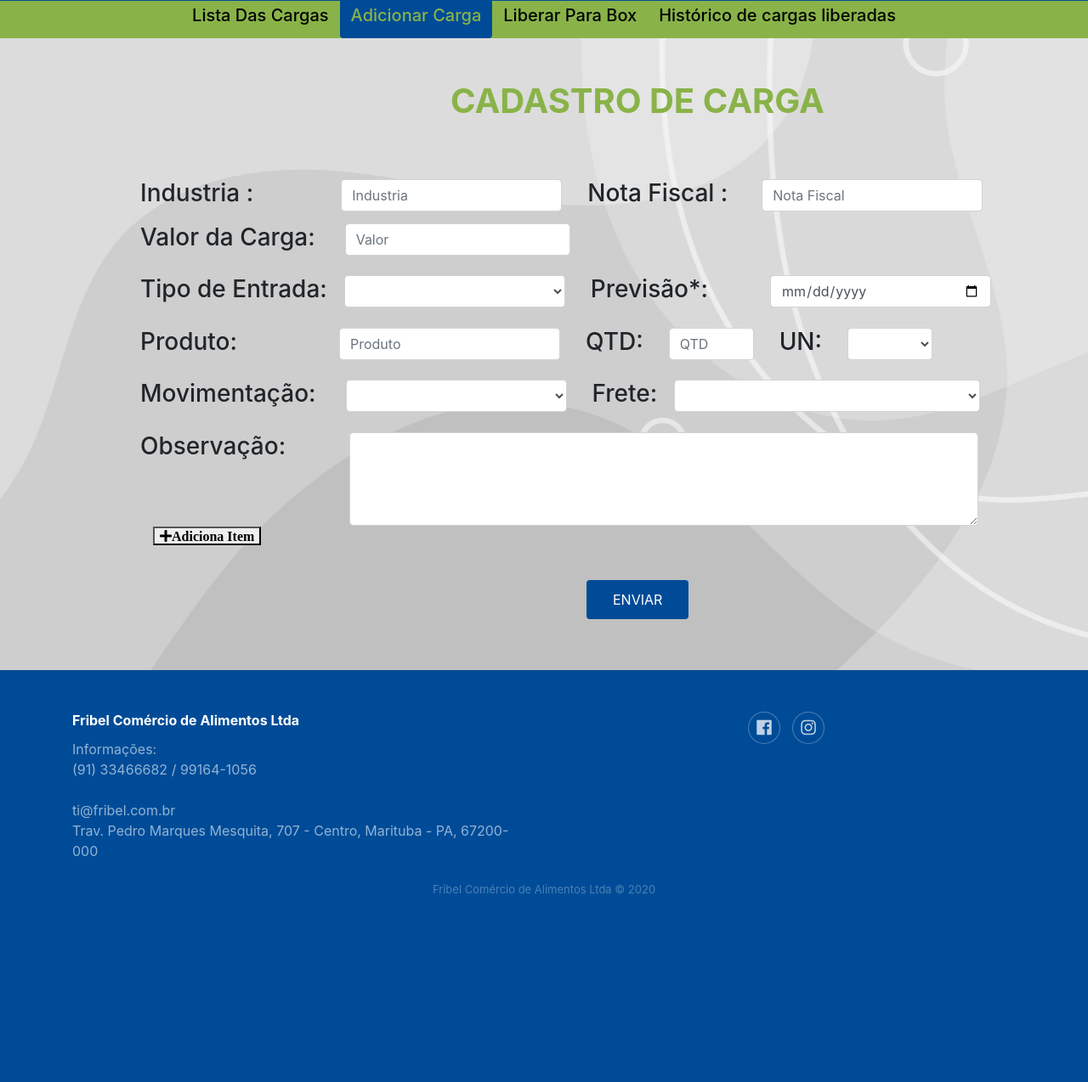
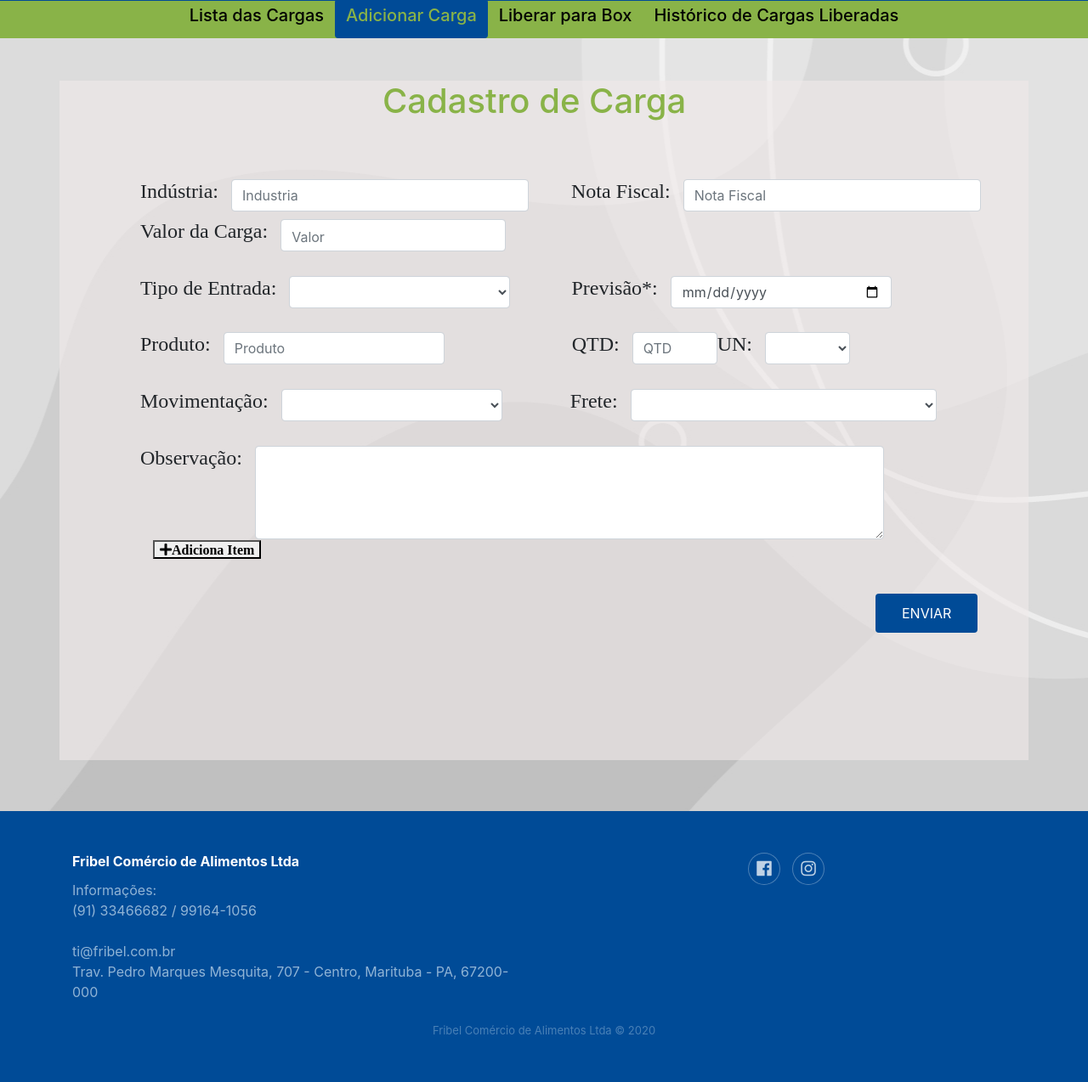
Before and after one commit to fabio21777/labes-fribel_alimentos, a Django app: page /acompanhamento/adicionarCarga/ in a window 1280 px wide. Shown: the part 81-1355 px from the top of the page at 85% size. Before the commit the page ends 1133 px from the top, so only its background shows below. Run offline with Django 3.2, Linux system fonts and the light colour scheme; a user stored in the database is signed in; data comes from the database, SQL or seed files in the repository; both versions use the stored data as it was after the commit; some libraries are stand-ins or nearby versions.

Commit message:
att front-end

```diff
--- a/carga_descarga/core/static/css/styles.css
+++ b/carga_descarga/core/static/css/styles.css
@@ -206,7 +206,7 @@ h3.addcargah3prev{
 }
 #titulo{
     padding-bottom: 60px;
-    padding-left: 350px;
+    padding-left: 270px;
 }
 div.pand{
     padding-top: 20px;
@@ -224,6 +224,8 @@ textarea.addcarga{
 }
 #principal_addcarga{
   padding-left: 110px;
+  background-color: rgba(241, 234, 234, 0.61);
+  height: 100vh;
 }
 div.btadd{
     padding-left: 510px;
@@ -604,3 +606,32 @@ a.cancelarExclusao div.btn.btn-danger:hover{
   background-color: #004b97;
   color: white;
 }
+
+#inputs{
+  font-family: 'Times New Roman', Times, serif;
+  padding-right: 15px;
+  padding-bottom: 10px;
+}
+
+#industria{
+  width: 350px;
+}
+
+#nf{
+  width: 350px;
+}
+
+#valor{
+  width: 150px;
+  padding-top:10px;
+
+}
+
+#principal_login{
+  background-color: rgba(241, 234, 234, 0.61);
+  width: 350px;
+  height: 200px;
+  padding-top: 50px;
+  padding-left: 20px;
+  padding-bottom: 230px;
+}
--- a/carga_descarga/core/templates/base.html
+++ b/carga_descarga/core/templates/base.html
@@ -6,6 +6,7 @@
     <meta name="viewport" content="width=device-width, initial-scale=1.0">
     <link rel="stylesheet" href="https://stackpath.bootstrapcdn.com/bootstrap/4.1.3/css/bootstrap.min.css" integrity="sha384-MCw98/SFnGE8fJT3GXwEOngsV7Zt27NXFoaoApmYm81iuXoPkFOJwJ8ERdknLPMO" crossorigin="anonymous">
     <link rel="stylesheet" href="https://use.fontawesome.com/releases/v5.7.2/css/all.css" integrity="sha384-fnmOCqbTlWIlj8LyTjo7mOUStjsKC4pOpQbqyi7RrhN7udi9RwhKkMHpvLbHG9Sr" crossorigin="anonymous">
+    <link rel="stylesheet" href="https://cdn.jsdelivr.net/npm/bootstrap-icons@1.3.0/font/bootstrap-icons.css">
     <link rel="stylesheet" href="{% static 'css/styles.css'%}">
     <link rel="shortcut icon"  href="{% static 'imagens/LOGO-FRIBEL.ico'%}">
     <title>{% block title %}{% endblock %}</title>
@@ -33,11 +34,11 @@
     </div>
     {% if login != 'login' %}
         <div class="conteiner justify-content-center row basefri" id="navmod">
-            <a href="\acompanhamento/{{user.username}}"><button class="btn btnbase" id="bt_list_carga" value="{{acomp}}"><h3 class="base" id="h3_list_carga">Lista Das Cargas</h3></button></a><!--temporario-->
+            <a href="\acompanhamento/{{user.username}}"><button class="btn btnbase" id="bt_list_carga" value="{{acomp}}"><h3 class="base" id="h3_list_carga">Lista das Cargas</h3></button></a><!--temporario-->
             <!--Laço if controla o acesso a função de cadastrar novas cargas-->
                 <a href="\acompanhamento/adicionarCarga/"><button class="btn btnbase" id="bt_add_carga"><h3 class="base" id="h3_add_carga">Adicionar Carga</h3></button></a>
-            <a href="\liberar-para-box"><button class="btn btnbase" id="bt_liberar"><h3 id="h3_liberar" class="base" >Liberar Para Box</h3></button></a>
-            <a href="\acompanhamento/historico/"><button class="btn btnbase"><h3 class="base">Histórico de cargas liberadas</h3></button></a>
+            <a href="\liberar-para-box"><button class="btn btnbase" id="bt_liberar"><h3 id="h3_liberar" class="base" >Liberar para Box</h3></button></a>
+            <a href="\acompanhamento/historico/"><button class="btn btnbase"><h3 class="base">Histórico de Cargas Liberadas</h3></button></a>
         </div>
     {% endif %}
     <div class="padding"></div>
--- a/carga_descarga/core/templates/core/adicionar_carga.html
+++ b/carga_descarga/core/templates/core/adicionar_carga.html
@@ -5,35 +5,34 @@
 
 {% block content %}
 <div class="container" id="principal_addcarga">
-
-    <div  id="titulo"><h1 > <b> CADASTRO DE CARGA </b></h1></div><!--*/-->
+    <div  id="titulo"><h1>Cadastro de Carga</h1></div><!--*/-->
     <form class="form-contact contact_form"  method="post" id="formulario" action="\acompanhamento/adicionarCarga/submit" >{% csrf_token%}
             <div class="row add">
-                <H3 class="addcargah3indus">Industria :</H3>
+                <h4 id="inputs" class="addcargah3indus">Indústria: </h4>
                 <input id="industria" name="industria"  class="form-control addcarga" type="text" minlength="1" maxlength="40" onfocus="this.placeholder = ''" onblur="this.placeholder = 'Industria'" placeholder="Industria" >
-                <H3 class="addcargah3nf">Nota Fiscal :</H3>
-                <input id="NF" name="NF"  class="form-control addcarga" type="text" minlength="44" maxlength="44" onfocus="this.placeholder = ''" onblur="this.placeholder = 'Nota Fiscal'" placeholder="Nota Fiscal" >
+                <h4 id="inputs" class="addcargah3nf" style="padding-left: 50px;">Nota Fiscal:</h4>
+                <input id="nf" name="NF"  class="form-control addcarga" type="text" minlength="44" maxlength="44" onfocus="this.placeholder = ''" onblur="this.placeholder = 'Nota Fiscal'" placeholder="Nota Fiscal" >
             </div>
-            <div class="row add" style="padding-top: 10px;">
-                <h3 style="padding-right: 35px;">Valor da Carga:</h3>
+            <div class="row add" >
+                <h4 id="inputs" > Valor da Carga: </h4>
                 <input id="valor" name="valor" style="width: 265px;" class="form-control" type="number"  min="0" onfocus="this.placeholder = ''" onblur="this.placeholder = 'Valor'" placeholder="Valor" >
             </div>
             <div class="row pand">
-                <h3 class="tipEnt">Tipo de Entrada:</h3>
+                <h4 id="inputs" class="tipEnt">Tipo de Entrada:</h4>
                 <select class="form-control tipoEntrada" id="tipo_entrada" name="tipo_entrada" >
                     <option>              </option>
                     <option>Entrada Normal</option>
                     <option>Entrada Bonificada</option>
                 </select>
-                <H3 id="previsao_h3" class="addcargah3prev">Previsão*:</H3>
+                <h4 id="inputs" class="addcargah3prev" style="padding-left: 72px;">Previsão*:</h4>
                 <input id="previsao" min="" max="9999-12-31" name="previsao" class="form-control addcarga" type="date" onfocus="this.placeholder = ''" onblur="this.placeholder = 'Previsão'" placeholder="Previsão" >
             </div>
             <div class="row pand">
-                <h3 class="prod">Produto:</h3>
+                <h4 id="inputs" class="prod">Produto:</h4>
                 <input id="Produto" name="Produto"  class="form-control addcarga" type="text" onfocus="this.placeholder = ''" onblur="this.placeholder = 'Produto'" placeholder="Produto" >
-                <H3 class="QTD">QTD:</H3>
+                <h4 id="inputs" class="QTD" style="padding-left: 150px;">QTD:</h4>
                 <input id="QTD" name="QTD" class="form-control addcarga QTD" type="number" min="0" onfocus="this.placeholder = ''" onblur="this.placeholder = 'QTD'" placeholder="QTD" >
-                <H3 class="uni">UN:</H3>
+                <h4 id="inputs" class="uni">UN:</h4>
                 <select class="form-control un"  id="un" name="un">
                     <option>  </option>
                     <option>KG</option>
@@ -44,13 +43,13 @@
                 </select>
             </div>
             <div class="row pand">
-                <h3 class="promov">Movimentação:</h3>
+                <h4 id="inputs" class="promov">Movimentação:</h4>
                 <select class="form-control select" id="movimentacao" name="movimentacao" >
                     <option>            </option>
                     <option>Carga batida</option>
                     <option>Carga paletizada</option>
                   </select>
-                <h3 class="frete">Frete:</h3>
+                <h4 id="inputs" class="frete" style="padding-left: 80px;">Frete:</h4>
                 <select class="form-control selectf" style="width: 360px;" id="frete" name="frete" >
                     <option>            </option>
                     <option>CIF</option>
@@ -60,7 +59,7 @@
             </div>
 
             <div class="row pand">
-                <H3  id="observacaoh3" class="addcargah3obs">Observação:</H3>
+                <h4  id="inputs" class="addcargah3obs">Observação:</h4>
                 <textarea class="form-control addcarga" id="observacao" name="observacao" rows="4"></textarea>
             </div>
             <div>
@@ -69,7 +68,7 @@
             </div>
             <div id="adiciona_itens" style="padding-top: 10px;">
             </div>
-        <div class="btadd botao" >
+        <div class="btadd botao" style="padding-left: 850px;">
             <button type="button" id="btadd" class="btn bt1"  onclick="validar_add_carga()">ENVIAR</button>
         </div>
     </form>
--- a/carga_descarga/core/templates/core/historico.html
+++ b/carga_descarga/core/templates/core/historico.html
@@ -44,7 +44,7 @@
                 {% for carga in cargas %}
                 <tr>
                     <th scope="row" class="coluna_func">
-                        <a class="btnExcluir" href="{% url 'excluir_carga_historico' carga.id %}"><i class="fa fa-trash"></i></a>
+                        <a class="btnExcluir" href="{% url 'excluir_carga_historico' carga.id %}"><i class="bi bi-trash"></i></a>
                     </th>
                     <td>{{carga.numero_nf}}</td>
                     <td>{{carga.industria}}</td>
```
Also changed, not shown: carga_descarga/core/templates/core/acomp.html (+10 -7 lines), carga_descarga/core/templates/core/informacoes_cargas.html (+15 -15 lines), carga_descarga/core/templates/core/login.html (+9 -4 lines), carga_descarga/db.sqlite3.
